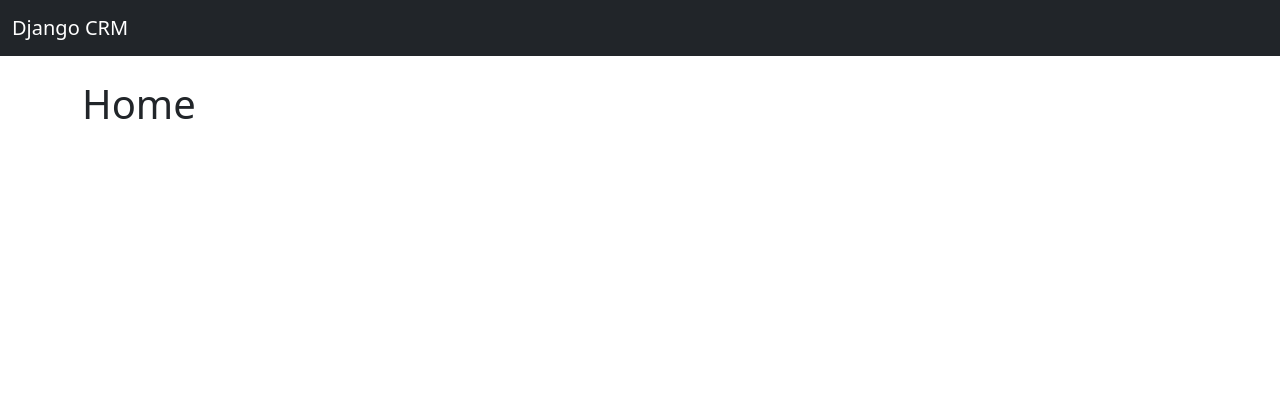
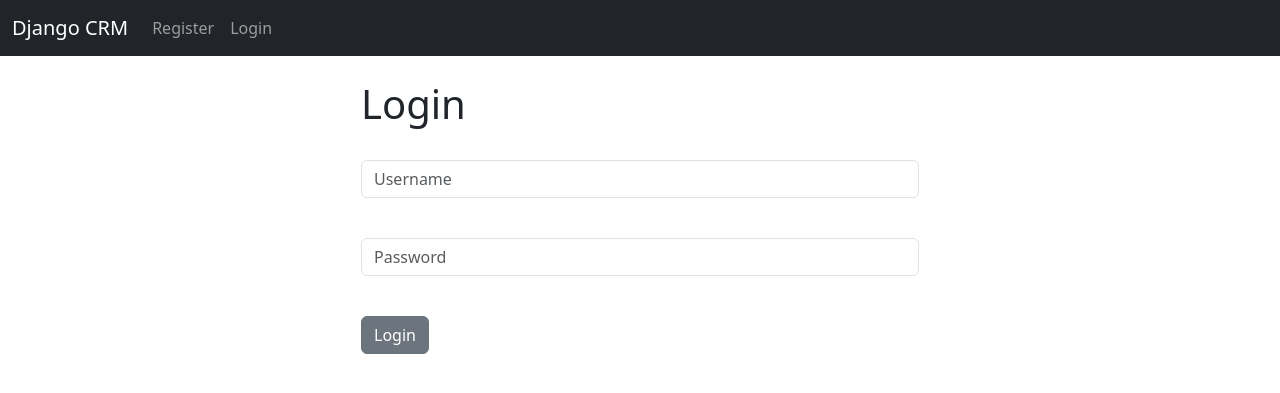
Before and after one commit to Adrian333Dev/django-crm, a Django app: page / in a window 1280 px wide. Shown: the top 393 px of the page. Run offline with Django 4.2, Linux system fonts and the light colour scheme.

Commit message:
Save changes

```diff
--- a/website/templates/home.html
+++ b/website/templates/home.html
@@ -1,5 +1,56 @@
 {% extends "base.html" %}
 
 {% block content %}
-<h1>Home</h1>
+{% if user.is_authenticated %}
+<table class="table table-striped table-hover table-bordered">
+  <thead class="table-dark">
+    <tr>
+      <th scope="col">Name</th>
+      <th scope="col">Email</th>
+      <th scope="col">Phone</th>
+      <th scope="col">Address</th>
+      <th scope="col">City</th>
+      <th scope="col">State</th>
+      <th scope="col">Zipcode</th>
+      <th scope="col">Created At</th>
+      <th scope="col">ID</th>
+    </tr>
+  </thead>
+  <tbody>
+    {% if records %}
+    {% for record in records %}
+    <tr>
+      <td>{{ record.first_name }} {{ record.last_name }}</td>
+      <td>{{ record.email }}</td>
+      <td>{{ record.phone }}</td>
+      <td>{{ record.address }}</td>
+      <td>{{ record.city }}</td>
+      <td>{{ record.state }}</td>
+      <td>{{ record.zipcode }}</td>
+      <td>{{ record.created_at }}</td>
+      <td><a href="{% url 'record' record.id %}">{{ record.id }}</a></td>
+    </tr>
+    {% endfor %}
+    {% endif %}
+  </tbody>
+</table>
+{% else %}
+
+<div class="col-md-6 offset-md-3">
+  <h1>Login</h1>
+  <br />
+  <form method="POST" action="{% url 'home' %}">
+    {% csrf_token %}
+    <div class="mb-3">
+      <input type="text" class="form-control" name="username" , placeholder="Username" required>
+    </div><br />
+    <div class="mb-3">
+      <input type="password" class="form-control" name="password" , placeholder="Password" required>
+    </div>
+    <br />
+    <button type="submit" class="btn btn-secondary">Login</button>
+  </form>
+</div>
+{% endif %}
+
 {% endblock %}
--- a/website/templates/navbar.html
+++ b/website/templates/navbar.html
@@ -6,6 +6,21 @@
       <span class="navbar-toggler-icon"></span>
     </button>
     <div class="collapse navbar-collapse" id="navbarSupportedContent">
+      <ul class="navbar-nav me-auto mb-2 mb-lg-0">
+        {% if user.is_authenticated %}
+        <li class="nav-item">
+          <a class="nav-link" href="{% url 'logout' %}">Logout</a>
+        </li>
+
+        {% else %}
+        <li class="nav-item">
+          <a class="nav-link" href="{% url 'register' %}">Register</a>
+        </li>
+        <li class="nav-item">
+          <a class="nav-link" href="{% url 'home' %}">Login</a>
+        </li>
+        {% endif %}
+      </ul>
     </div>
   </div>
 </nav>
--- a/website/urls.py
+++ b/website/urls.py
@@ -3,4 +3,6 @@ from . import views
 
 urlpatterns = [
     path('', views.home, name='home'),
+    path('logout/', views.logout_user, name='logout'),
+    path('register/', views.register_user, name='register'),
 ]
--- a/website/views.py
+++ b/website/views.py
@@ -1,7 +1,30 @@
-from django.shortcuts import render
+from django.shortcuts import render, redirect
+from django.contrib.auth import authenticate, login, logout
+from django.contrib import messages
 
 # Create your views here.
 
 
 def home(request):
+    if request.method == 'POST':
+        username = request.POST['username']
+        password = request.POST['password']
+        user = authenticate(request, username=username, password=password)
+        if user is not None:
+            login(request, user)
+            messages.success(request, 'You have successfully logged in')
+            return redirect('home')
+        else:
+            messages.error(request, 'Invalid Credentials')
+            return redirect('home')
     return render(request, 'home.html')
+
+
+def logout_user(request):
+    logout(request)
+    messages.success(request, 'You have successfully logged out')
+    return redirect('home')
+
+
+def register_user(request):
+    return render(request, 'register.html')
```
Also changed, not shown: website/forms.py (added, +17 -0 lines), website/templates/register.html (added, +33 -0 lines).
